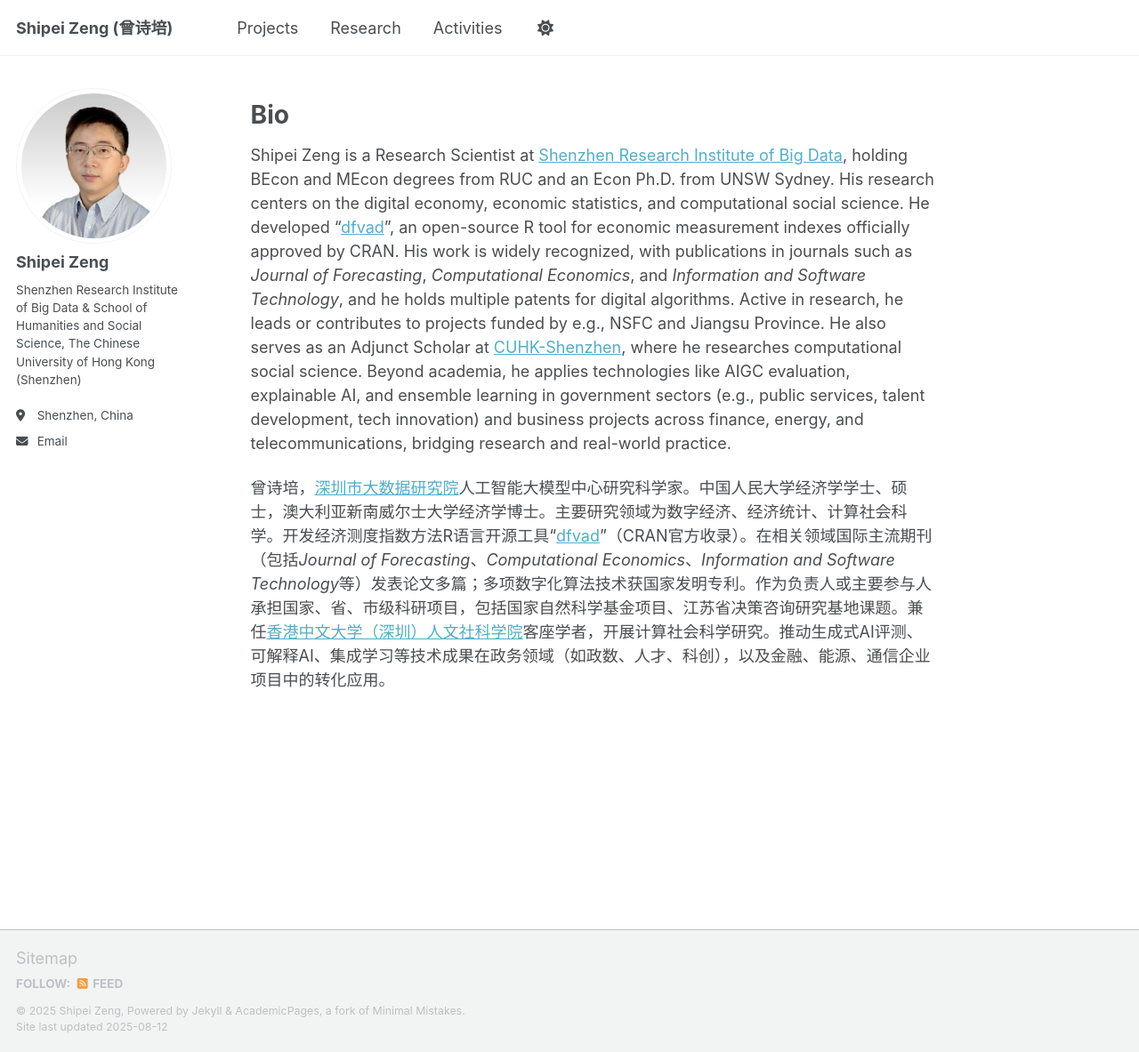
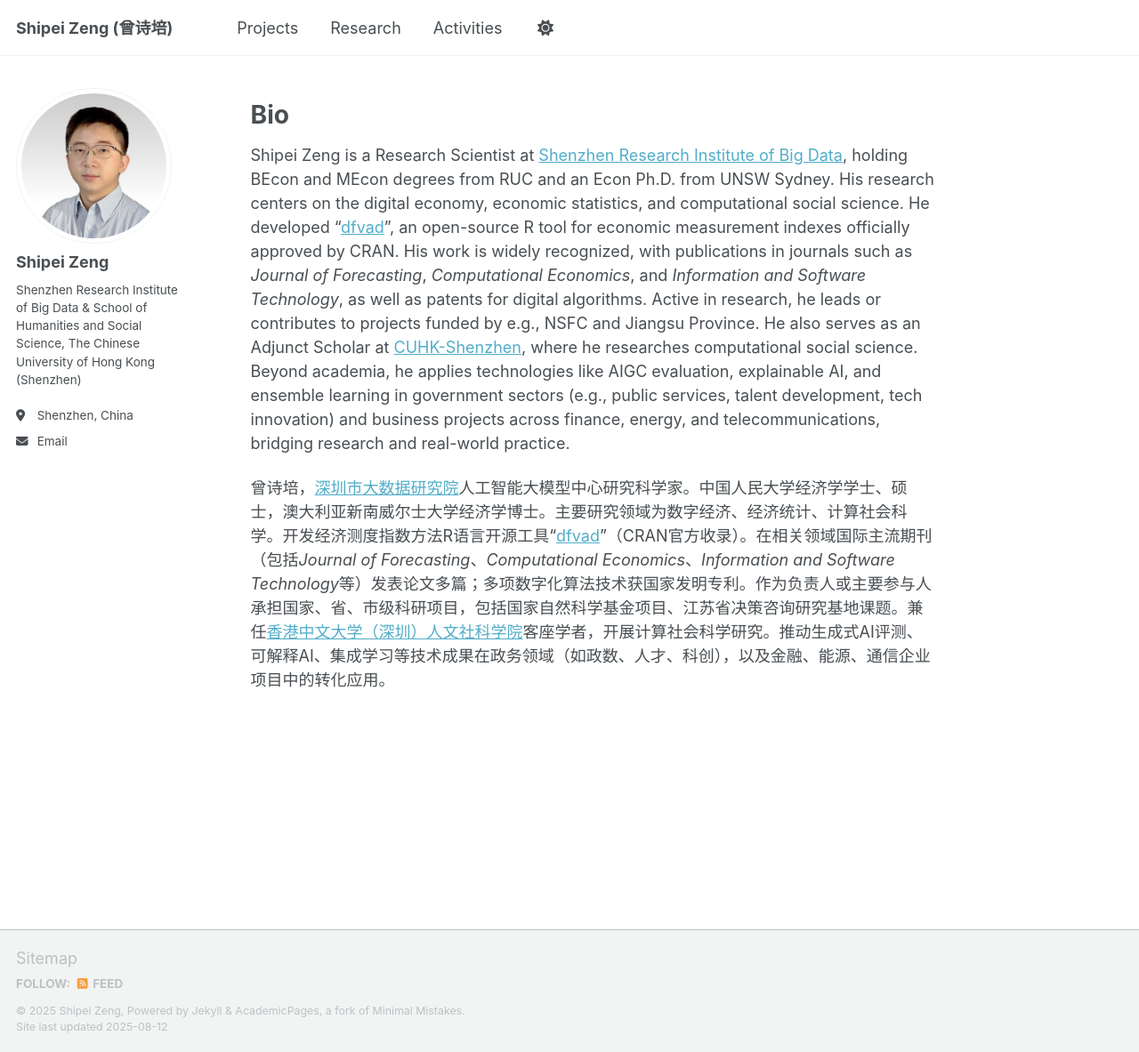
Before and after one commit to shipei-zeng/shipei-zeng.github.io, a Jekyll site: the page built from _pages/about.md, in a window 1280 px wide and 1183 px high. Shown: the whole window at 89% size. Built offline with Jekyll 4.4.1, drawn with Linux system fonts in a browser that asks for light colours; a script that is not in the unit is left out.

Commit message:
Update about.md

```diff
--- a/_pages/about.md
+++ b/_pages/about.md
@@ -8,6 +8,6 @@ redirect_from:
 ---
 Bio
 ======
-Shipei Zeng is a Research Scientist at [Shenzhen Research Institute of Big Data](https://www.sribd.cn/), holding BEcon and MEcon degrees from RUC and an Econ Ph.D. from UNSW Sydney. His research centers on the digital economy, economic statistics, and computational social science. He developed "[dfvad](https://cran.r-project.org/web/packages/dfvad/index.html)", an open-source R tool for economic measurement indexes officially approved by CRAN. His work is widely recognized, with publications in journals such as *Journal of Forecasting*, *Computational Economics*, and *Information and Software Technology*, and he holds multiple patents for digital algorithms. Active in research, he leads or contributes to projects funded by e.g., NSFC and Jiangsu Province. He also serves as an Adjunct Scholar at [CUHK-Shenzhen](https://hss.cuhk.edu.cn/page/1350), where he researches computational social science. Beyond academia, he applies technologies like AIGC evaluation, explainable AI, and ensemble learning in government sectors (e.g., public services, talent development, tech innovation) and business projects across finance, energy, and telecommunications, bridging research and real-world practice.
+Shipei Zeng is a Research Scientist at [Shenzhen Research Institute of Big Data](https://www.sribd.cn/), holding BEcon and MEcon degrees from RUC and an Econ Ph.D. from UNSW Sydney. His research centers on the digital economy, economic statistics, and computational social science. He developed "[dfvad](https://cran.r-project.org/web/packages/dfvad/index.html)", an open-source R tool for economic measurement indexes officially approved by CRAN. His work is widely recognized, with publications in journals such as *Journal of Forecasting*, *Computational Economics*, and *Information and Software Technology*, as well as patents for digital algorithms. Active in research, he leads or contributes to projects funded by e.g., NSFC and Jiangsu Province. He also serves as an Adjunct Scholar at [CUHK-Shenzhen](https://hss.cuhk.edu.cn/page/1350), where he researches computational social science. Beyond academia, he applies technologies like AIGC evaluation, explainable AI, and ensemble learning in government sectors (e.g., public services, talent development, tech innovation) and business projects across finance, energy, and telecommunications, bridging research and real-world practice.
 
 曾诗培，[深圳市大数据研究院](https://www.sribd.cn/)人工智能大模型中心研究科学家。中国人民大学经济学学士、硕士，澳大利亚新南威尔士大学经济学博士。主要研究领域为数字经济、经济统计、计算社会科学。开发经济测度指数方法R语言开源工具“[dfvad](https://cran.r-project.org/web/packages/dfvad/index.html)”（CRAN官方收录）。在相关领域国际主流期刊（包括*Journal of Forecasting*、*Computational Economics*、*Information and Software Technology*等）发表论文多篇；多项数字化算法技术获国家发明专利。作为负责人或主要参与人承担国家、省、市级科研项目，包括国家自然科学基金项目、江苏省决策咨询研究基地课题。兼任[香港中文大学（深圳）人文社科学院](https://hss.cuhk.edu.cn/page/1350)客座学者，开展计算社会科学研究。推动生成式AI评测、可解释AI、集成学习等技术成果在政务领域（如政数、人才、科创），以及金融、能源、通信企业项目中的转化应用。
```
